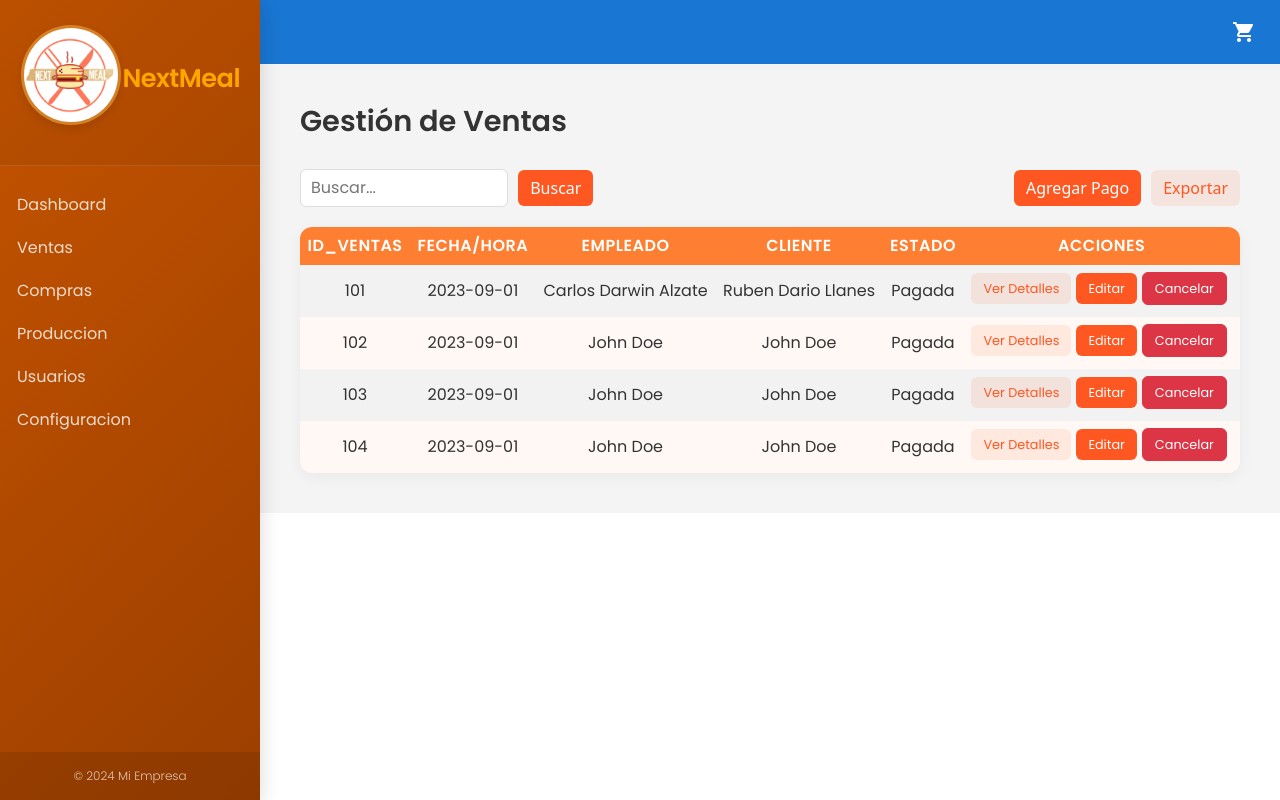
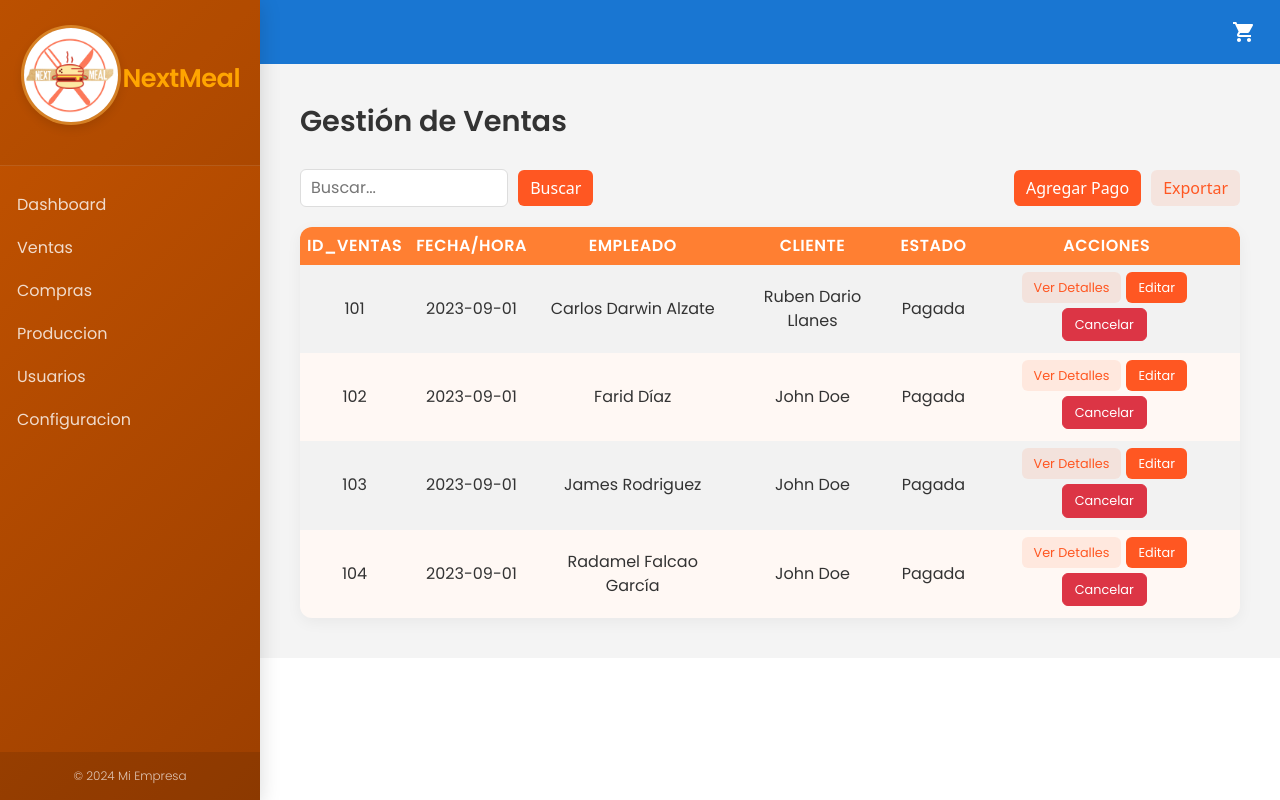
Before and after one commit to DanielRealpe/NextMeal, a React (Vite) app: page /ventas in a window 1280 px wide. Built offline with nearby package versions, Linux system fonts and the light colour scheme.

Commit message:
Modal de ventas eliminado

```diff
--- a/src/assets/pages/Ventas/ModalPago.jsx
+++ b/src/assets/pages/Ventas/ModalPago.jsx
@@ -5,7 +5,7 @@ import { pedidos } from './constantes';
 
 const PaymentModal = ({ show, handleClose, onSave, editData }) => {
     const [selectedOrder, setSelectedOrder] = useState(null);
-    const [paymentMethod, setPaymentMethod] = useState('');
+    const [paymentMethod, setPaymentMethod] = useState();
     const [receipt, setReceipt] = useState(null);
     const [employee, setEmployee] = useState('');
     const [details, setDetails] = useState('');
@@ -16,8 +16,9 @@ const PaymentModal = ({ show, handleClose, onSave, editData }) => {
         if (show) {
             if (editData) {
                 setSelectedOrder(editData.order);
-                setPaymentMethod(editData.paymentMethod);
-                setEmployee(editData.employee);
+                setPaymentMethod(<option value="tarjeta">{editData.metodoPago}</option>);
+                console.log(editData.metodoPago);
+                setEmployee(editData.empleado);
                 setDetails(editData.details);
             } else {
                 resetForm();
--- a/src/assets/pages/Ventas/constantes.js
+++ b/src/assets/pages/Ventas/constantes.js
@@ -9,19 +9,23 @@ export const columns = [
 export const data = [
     {
         id: 101, fecha: '2023-09-01', empleado: 'Carlos Darwin Alzate', cliente: 'Ruben Dario Llanes', estadoVenta: 'Pagada',
-        pagos: [],
+        order: { idPedidos: 1, fecha: '2024-12-01', nombre: 'Ruben Dario Llanes Silva', clienteDocumento: '96546765', estadoPedidos: 'Pendiente', total: 260.0}, metodoPago: 'Efectivo',
+        details: 'Detalles venta 1',
     },
     {
-        id: 102, fecha: '2023-09-01', empleado: 'John Doe', cliente: 'John Doe', estadoVenta: 'Pagada',
-        pagos: [],
+        id: 102, fecha: '2023-09-01', empleado: 'Farid Díaz', cliente: 'John Doe', estadoVenta: 'Pagada',
+        order: { idPedidos: 2, fecha: '2024-12-01', nombre: 'John Doe', clienteDocumento: '96546765', estadoPedidos: 'Pendiente', total: 260.0}, metodoPago: 'Tarjeta',
+        details: 'Detalles venta 2',
     },
     {
-        id: 103, fecha: '2023-09-01', empleado: 'John Doe', cliente: 'John Doe', estadoVenta: 'Pagada',
-        pagos: [],
+        id: 103, fecha: '2023-09-01', empleado: 'James Rodriguez', cliente: 'John Doe', estadoVenta: 'Pagada',
+        order: { idPedidos: 3, fecha: '2024-12-01', nombre: 'John Doe', clienteDocumento: '96546765', estadoPedidos: 'Pendiente', total: 260.0}, metodoPago: 'Efectivo',
+        details: 'Detalles venta 3',
     },
     {
-        id: 104, fecha: '2023-09-01', empleado: 'John Doe', cliente: 'John Doe', estadoVenta: 'Pagada',
-        pagos: [],
+        id: 104, fecha: '2023-09-01', empleado: 'Radamel Falcao García', cliente: 'John Doe', estadoVenta: 'Pagada',
+        order: { idPedidos: 4, fecha: '2024-12-01', nombre: 'John Doe', clienteDocumento: '96546765', estadoPedidos: 'Pendiente', total: 260.0}, metodoPago: 'Efectivo',
+        details: 'Detalles venta 4',
     },
 ]
 export const actions = [
```
